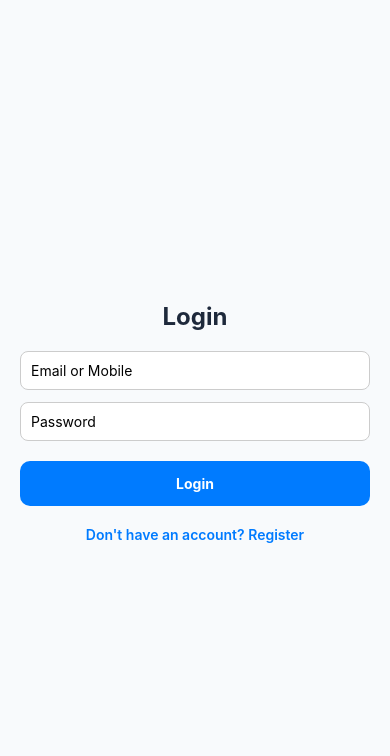
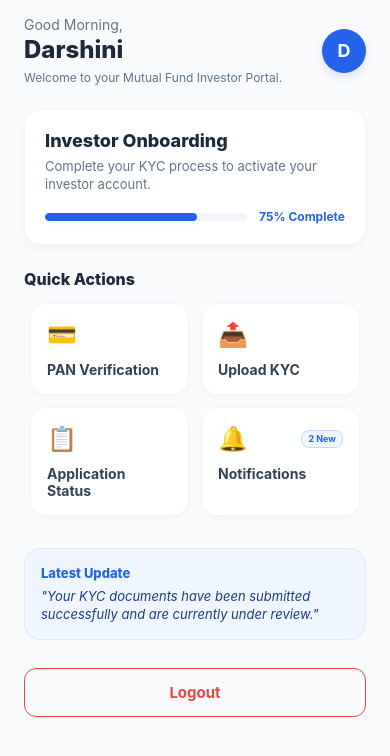
Before and after one commit to Mahesh1064156/mfinvestor_onboarding_kyc_mobile, a React Native app: screen /DashboardScreen in a window 390 px wide. Shown: the top 756 px of the page. Built offline with nearby package versions, Linux system fonts and the light colour scheme.

Commit message:
feat: implement DashboardScreen landing page and update auth navigation redirects

```diff
--- a/src/navigation/AppNavigator.tsx
+++ b/src/navigation/AppNavigator.tsx
@@ -2,6 +2,7 @@ import React from 'react';
 import { createNativeStackNavigator } from '@react-navigation/native-stack';
 import LoginScreen from '../screens/Auth/LoginScreen';
 import RegisterScreen from '../screens/Auth/RegisterScreen';
+import DashboardScreen from '../screens/Dashboard/DashboardScreen';
 import PanScreen from '../screens/KYC/PanScreen';
 import UploadKycScreen from '../screens/KYC/UploadKycScreen';
 import StatusScreen from '../screens/Dashboard/StatusScreen';
@@ -10,6 +11,7 @@ import NotificationScreen from '../screens/Dashboard/NotificationScreen';
 export type RootStackParamList = {
   Login: undefined;
   Register: undefined;
+  DashboardScreen: undefined;
   PanScreen: undefined;
   UploadKycScreen: undefined;
   StatusScreen: undefined;
@@ -28,6 +30,7 @@ const AppNavigator = () => {
     >
       <Stack.Screen name="Login" component={LoginScreen} />
       <Stack.Screen name="Register" component={RegisterScreen} />
+      <Stack.Screen name="DashboardScreen" component={DashboardScreen} />
       <Stack.Screen name="PanScreen" component={PanScreen} />
       <Stack.Screen name="UploadKycScreen" component={UploadKycScreen} />
       <Stack.Screen name="StatusScreen" component={StatusScreen} />
--- a/src/screens/Auth/LoginScreen.tsx
+++ b/src/screens/Auth/LoginScreen.tsx
@@ -41,7 +41,7 @@ const LoginScreen = ({ navigation }: any) => {
       Alert.alert('Success', res.message || 'Logged in successfully', [
         {
           text: 'OK',
-          onPress: () => navigation?.navigate('PanScreen'),
+          onPress: () => navigation?.navigate('DashboardScreen'),
         },
       ]);
     } catch (err: any) {
--- a/src/screens/Auth/RegisterScreen.tsx
+++ b/src/screens/Auth/RegisterScreen.tsx
@@ -48,7 +48,7 @@ const RegisterScreen = ({ navigation }: any) => {
       Alert.alert('Success', res.message || 'Registered successfully', [
         {
           text: 'OK',
-          onPress: () => navigation?.navigate('PanScreen'),
+          onPress: () => navigation?.navigate('DashboardScreen'),
         },
       ]);
     } catch (err: any) {
--- /dev/null
+++ b/src/screens/Dashboard/DashboardScreen.tsx
@@ -0,0 +1,320 @@
+import React from 'react';
+import {
+  StyleSheet,
+  Text,
+  View,
+  TouchableOpacity,
+  SafeAreaView,
+  ScrollView,
+  Platform,
+} from 'react-native';
+
+interface DashboardScreenProps {
+  navigation?: {
+    navigate: (screenName: string, params?: any) => void;
+    goBack: () => void;
+  };
+}
+
+interface ActionCardProps {
+  title: string;
+  icon: string;
+  onPress: () => void;
+  badge?: string;
+}
+
+const ActionCard: React.FC<ActionCardProps> = ({ title, icon, onPress, badge }) => {
+  return (
+    <TouchableOpacity style={styles.actionCard} onPress={onPress} activeOpacity={0.85}>
+      <View style={styles.actionIconContainer}>
+        <Text style={styles.actionIcon}>{icon}</Text>
+        {badge && (
+          <View style={styles.badgeContainer}>
+            <Text style={styles.badgeText}>{badge}</Text>
+          </View>
+        )}
+      </View>
+      <Text style={styles.actionTitle}>{title}</Text>
+    </TouchableOpacity>
+  );
+};
+
+const DashboardScreen: React.FC<DashboardScreenProps> = ({ navigation }) => {
+  // TODO: Fetch onboarding status, progress, and user details dynamically from backend API in the future.
+  return (
+    <SafeAreaView style={styles.safeArea}>
+      <ScrollView contentContainerStyle={styles.scrollContainer} showsVerticalScrollIndicator={false}>
+        {/* Header */}
+        <View style={styles.header}>
+          <View style={styles.headerLeft}>
+            <Text style={styles.greeting}>Good Morning,</Text>
+            <Text style={styles.name}>Darshini</Text>
+            <Text style={styles.subtitle}>Welcome to your Mutual Fund Investor Portal.</Text>
+          </View>
+          <View style={styles.avatarContainer}>
+            <Text style={styles.avatarText}>D</Text>
+          </View>
+        </View>
+
+        {/* Welcome Onboarding Card */}
+        <View style={styles.welcomeCard}>
+          <Text style={styles.welcomeTitle}>Investor Onboarding</Text>
+          <Text style={styles.welcomeDesc}>
+            Complete your KYC process to activate your investor account.
+          </Text>
+
+          {/* Progress Indicator */}
+          <View style={styles.progressContainer}>
+            <View style={styles.progressBarBg}>
+              <View style={[styles.progressBarFill, { width: '75%' }]} />
+            </View>
+            <Text style={styles.progressText}>75% Complete</Text>
+          </View>
+        </View>
+
+        {/* Quick Actions Title */}
+        <Text style={styles.sectionTitle}>Quick Actions</Text>
+
+        {/* 2x2 Grid */}
+        <View style={styles.gridContainer}>
+          <View style={styles.gridRow}>
+            <ActionCard
+              title="PAN Verification"
+              icon="💳"
+              onPress={() => navigation?.navigate('PanScreen')}
+            />
+            <ActionCard
+              title="Upload KYC"
+              icon="📤"
+              onPress={() => navigation?.navigate('UploadKycScreen')}
+            />
+          </View>
+          <View style={styles.gridRow}>
+            <ActionCard
+              title="Application Status"
+              icon="📋"
+              onPress={() => navigation?.navigate('StatusScreen')}
+            />
+            <ActionCard
+              title="Notifications"
+              icon="🔔"
+              badge="2 New"
+              onPress={() => navigation?.navigate('NotificationScreen')}
+            />
+          </View>
+        </View>
+
+        {/* Recent Update Card */}
+        <View style={styles.updateCard}>
+          <Text style={styles.updateHeader}>Latest Update</Text>
+          <Text style={styles.updateDesc}>
+            "Your KYC documents have been submitted successfully and are currently under review."
+          </Text>
+        </View>
+
+        {/* Bottom Section - Logout */}
+        <TouchableOpacity
+          style={styles.logoutButton}
+          onPress={() => {
+            // TODO: Clear local user tokens/session here in the future
+            navigation?.navigate('Login');
+          }}
+          activeOpacity={0.8}
+        >
+          <Text style={styles.logoutText}>Logout</Text>
+        </TouchableOpacity>
+      </ScrollView>
+    </SafeAreaView>
+  );
+};
+
+export default DashboardScreen;
+
+const styles = StyleSheet.create({
+  safeArea: {
+    flex: 1,
+    backgroundColor: '#F8FAFC',
+  },
+  scrollContainer: {
+    paddingHorizontal: 24,
+    paddingTop: Platform.OS === 'android' ? 32 : 16,
+    paddingBottom: 32,
+  },
+  header: {
+    flexDirection: 'row',
+    justifyContent: 'space-between',
+    alignItems: 'center',
+    marginBottom: 24,
+  },
+  headerLeft: {
+    flex: 1,
+    marginRight: 16,
+  },
+  greeting: {
+    fontSize: 14,
+    color: '#64748B',
+  },
+  name: {
+    fontSize: 24,
+    fontWeight: '800',
+    color: '#1E293B',
+    marginTop: 2,
+    marginBottom: 6,
+  },
+  subtitle: {
+    fontSize: 12,
+    color: '#64748B',
+  },
+  avatarContainer: {
+    width: 44,
+    height: 44,
+    borderRadius: 22,
+    backgroundColor: '#2563EB',
+    justifyContent: 'center',
+    alignItems: 'center',
+    shadowColor: '#2563EB',
+    shadowOffset: { width: 0, height: 4 },
+    shadowOpacity: 0.15,
+    shadowRadius: 8,
+    elevation: 3,
+  },
+  avatarText: {
+    color: '#FFFFFF',
+    fontSize: 18,
+    fontWeight: 'bold',
+  },
+  welcomeCard: {
+    backgroundColor: '#FFFFFF',
+    borderRadius: 16,
+    padding: 20,
+    marginBottom: 24,
+    shadowColor: '#0F172A',
+    shadowOffset: { width: 0, height: 4 },
+    shadowOpacity: 0.03,
+    shadowRadius: 6,
+    elevation: 2,
+    borderWidth: 1,
+    borderColor: '#F1F5F9',
+  },
+  welcomeTitle: {
+    fontSize: 18,
+    fontWeight: '800',
+    color: '#1E293B',
+    marginBottom: 6,
+  },
+  welcomeDesc: {
+    fontSize: 13,
+    color: '#64748B',
+    lineHeight: 18,
+    marginBottom: 16,
+  },
+  progressContainer: {
+    flexDirection: 'row',
+    alignItems: 'center',
+  },
+  progressBarBg: {
+    flex: 1,
+    height: 8,
+    borderRadius: 4,
+    backgroundColor: '#F1F5F9',
+    marginRight: 12,
+    overflow: 'hidden',
+  },
+  progressBarFill: {
+    height: '100%',
+    borderRadius: 4,
+    backgroundColor: '#2563EB',
+  },
+  progressText: {
+    fontSize: 12,
+    fontWeight: '700',
+    color: '#2563EB',
+  },
+  sectionTitle: {
+    fontSize: 16,
+    fontWeight: '800',
+    color: '#1E293B',
+    marginBottom: 14,
+  },
+  gridContainer: {
+    marginBottom: 20,
+  },
+  gridRow: {
+    flexDirection: 'row',
+    justifyContent: 'space-between',
+    marginBottom: 12,
+  },
+  actionCard: {
+    flex: 1,
+    backgroundColor: '#FFFFFF',
+    borderRadius: 16,
+    padding: 16,
+    marginHorizontal: 6,
+    borderWidth: 1,
+    borderColor: '#F1F5F9',
+    shadowColor: '#0F172A',
+    shadowOffset: { width: 0, height: 3 },
+    shadowOpacity: 0.02,
+    shadowRadius: 4,
+    elevation: 1,
+  },
+  actionIconContainer: {
+    flexDirection: 'row',
+    justifyContent: 'space-between',
+    alignItems: 'center',
+    marginBottom: 12,
+  },
+  actionIcon: {
+    fontSize: 24,
+  },
+  badgeContainer: {
+    backgroundColor: '#EFF6FF',
+    borderWidth: 1,
+    borderColor: '#BFDBFE',
+    paddingHorizontal: 6,
+    paddingVertical: 2.5,
+    borderRadius: 8,
+  },
+  badgeText: {
+    fontSize: 9,
+    fontWeight: '700',
+    color: '#2563EB',
+  },
+  actionTitle: {
+    fontSize: 14,
+    fontWeight: '700',
+    color: '#334155',
+  },
+  updateCard: {
+    backgroundColor: '#EFF6FF',
+    borderRadius: 16,
+    padding: 16,
+    borderWidth: 1,
+    borderColor: '#DBEAFE',
+    marginBottom: 28,
+  },
+  updateHeader: {
+    fontSize: 13,
+    fontWeight: '800',
+    color: '#2563EB',
+    marginBottom: 6,
+  },
+  updateDesc: {
+    fontSize: 13,
+    color: '#1E3A8A',
+    lineHeight: 18,
+    fontStyle: 'italic',
+  },
+  logoutButton: {
+    borderWidth: 1.5,
+    borderColor: '#EF4444',
+    paddingVertical: 14,
+    borderRadius: 12,
+    alignItems: 'center',
+  },
+  logoutText: {
+    color: '#EF4444',
+    fontSize: 15,
+    fontWeight: 'bold',
+  },
+});
```
